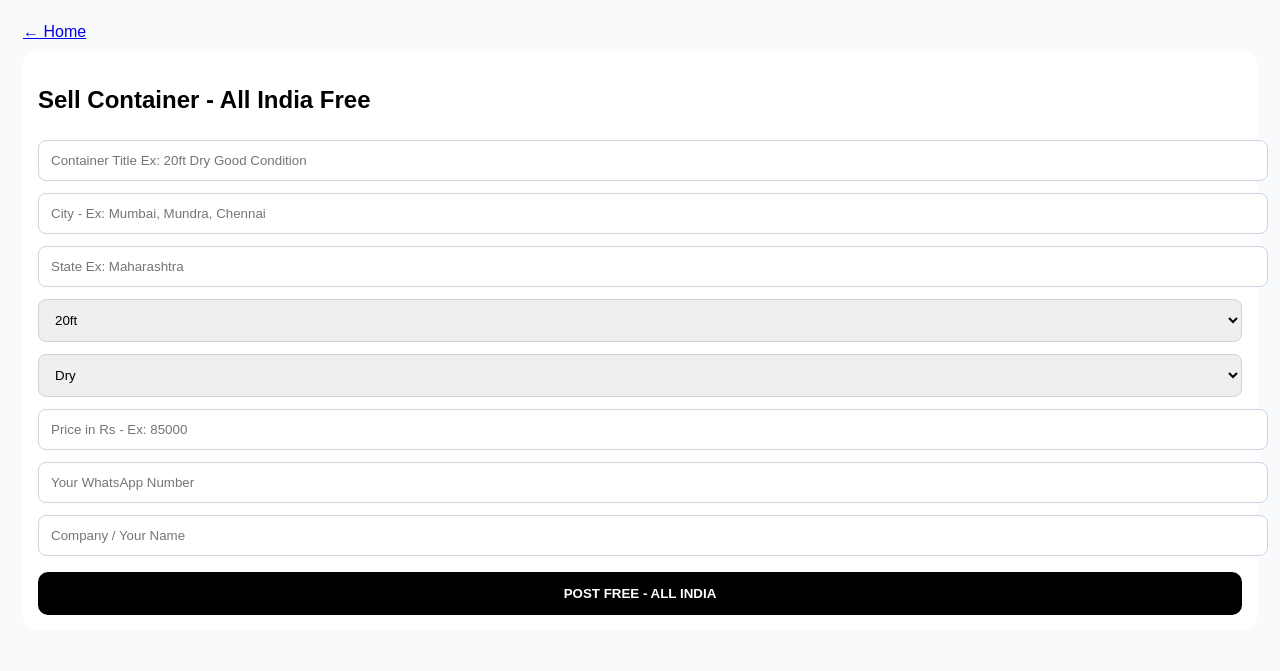
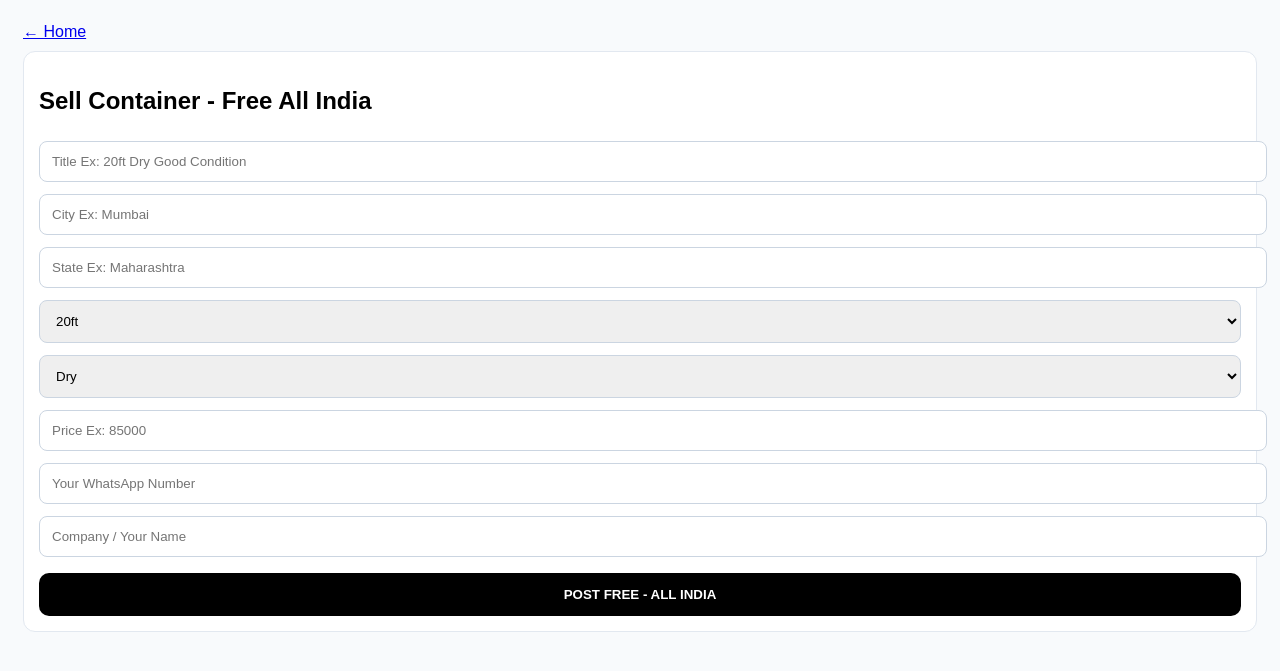
Before and after one commit to chaitanyakhaire15-collab/Container-Bazaar-, a Flask app: page /seller in a window 1280 px wide. Shown: the top 671 px of the page. Run offline with Flask 3, Linux system fonts and the light colour scheme.

Commit message:
seller.html

```diff
--- a/templates/seller.html
+++ b/templates/seller.html
@@ -1,15 +1,28 @@
-<!DOCTYPE html><html><head><meta name="viewport" content="width=device-width, initial-scale=1">
-<style>body{font-family:Arial;padding:15px;background:#f8fafc}.box{background:#fff;padding:15px;border-radius:12px} input,select{width:100%;padding:12px;margin:6px 0;border-radius:8px;border:1px solid #cbd5e1}</style></head><body>
-<a href="/">← Home</a><div class="box" style="margin-top:10px"><h2>Sell Container - All India Free</h2>
+<!DOCTYPE html>
+<html>
+<head>
+<meta name="viewport" content="width=device-width, initial-scale=1">
+<style>
+body{font-family:Arial;padding:15px;background:#f8fafc}
+.box{background:#fff;padding:15px;border-radius:12px;border:1px solid #e2e8f0}
+input,select{width:100%;padding:12px;margin:6px 0;border-radius:8px;border:1px solid #cbd5e1}
+</style>
+</head>
+<body>
+<a href="/">← Home</a>
+<div class="box" style="margin-top:10px">
+<h2>Sell Container - Free All India</h2>
 <form method="POST">
-<input name="title" placeholder="Container Title Ex: 20ft Dry Good Condition" required>
-<input name="city" list="cities" placeholder="City - Ex: Mumbai, Mundra, Chennai" required>
-<datalist id="cities"><option>Mumbai - Nhava Sheva</option><option>Mumbai - Bhiwandi</option><option>Mundra</option><option>Kandla</option><option>Chennai</option><option>Delhi - Tughlakabad</option><option>Kolkata</option><option>Hyderabad</option><option>Bangalore</option><option>Pune</option><option>Ahmedabad</option></datalist>
+<input name="title" placeholder="Title Ex: 20ft Dry Good Condition" required>
+<input name="city" placeholder="City Ex: Mumbai" required>
 <input name="state" placeholder="State Ex: Maharashtra" required>
 <select name="size"><option>20ft</option><option>40ft</option><option>40ft HC</option></select>
 <select name="type"><option>Dry</option><option>Reefer</option><option>Open Top</option><option>Flat Rack</option></select>
-<input name="price" placeholder="Price in Rs - Ex: 85000" required>
+<input name="price" placeholder="Price Ex: 85000" required>
 <input name="phone" placeholder="Your WhatsApp Number" required>
 <input name="seller" placeholder="Company / Your Name" required>
 <button style="width:100%;padding:14px;background:#000;color:#fff;border:none;border-radius:10px;margin-top:10px;font-weight:bold">POST FREE - ALL INDIA</button>
-</form></div></body></html>
+</form>
+</div>
+</body>
+</html>
```
